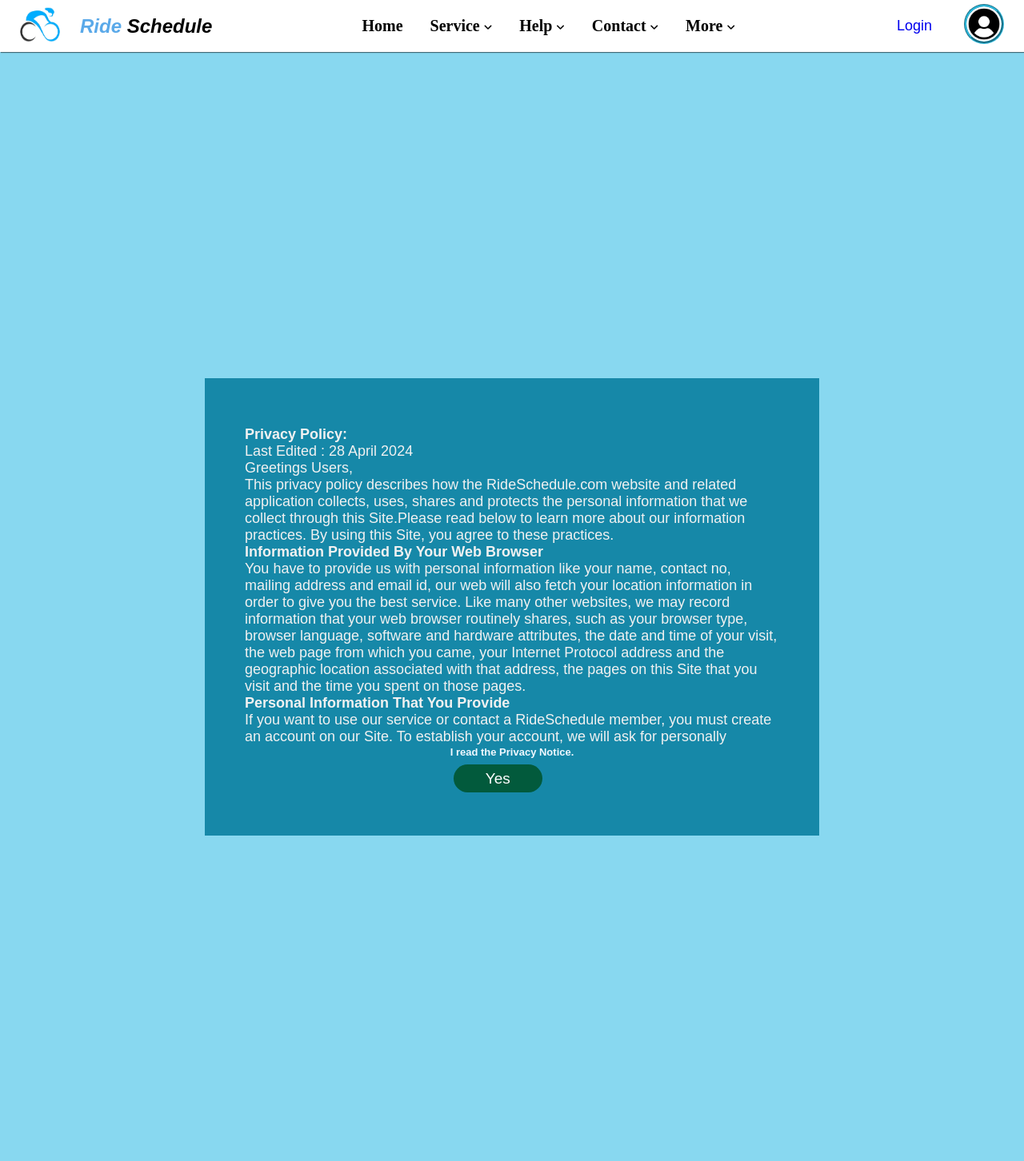
After one commit to ashrafi165/RideSchedule2.0, a Django app: page /policy in a window 1280 px wide. The commit adds this page. Shown: the whole page at 80% size. Run offline with Django 5.2, Linux system fonts and the light colour scheme; some libraries are stand-ins or nearby versions.

Commit message:
update 1.5.1
policy
rate Us
user Help center
contact

```diff
--- a/base/views.py
+++ b/base/views.py
@@ -3,3 +3,21 @@ from django.shortcuts import render
 # Create your views here.
 def home(request):
     return render (request, template_name='pages/home.html')
+
+
+def help(request):
+
+    return render(request, 'pages/help.html')
+
+
+def contact(request):
+
+    return render(request, 'pages/contact.html')
+
+def rateUs(request):
+
+    return render(request, 'pages/rateUs.html')
+
+def policy(request):
+
+    return render(request , 'pages/policy.html')
--- a/rideschedule/urls.py
+++ b/rideschedule/urls.py
@@ -42,6 +42,11 @@ urlpatterns = [
     path('userPost',s_view.userPost,name = 'userPost'),
     path('takeSchedule <str:id>',s_view.takeSchedule,name='takeSchedule'),
     path('deleteSchedule <str:id>',s_view.deleteSchedule,name='deleteSchedule'),
+
+    path('policy', b_view.policy, name = 'policy'),
+    path('rateUs', b_view.rateUs, name = 'rateUs'),
+    path('help', b_view.help , name = 'help'),
+    path('contact', b_view.contact , name = 'contact'),
 ]
 
 urlpatterns += static(settings.MEDIA_URL, document_root=settings.MEDIA_ROOT)
--- /dev/null
+++ b/static/css/UserHelpCenter.css
@@ -0,0 +1,59 @@
+*{
+    margin: 0;
+    padding: 0;
+    box-sizing: border-box;
+}
+
+
+.UserHelpCenterMain{
+    display: block;
+    position: relative;
+    height: 100vh;
+    width: 100%;
+    background-color: white;
+    z-index: -1;
+
+
+}
+
+.UserHelpCenterTop{
+
+    display: block;
+    color:white;
+    min-height: 250px;
+    width: 100%;
+
+    background-color: rgb(22, 136, 168);
+
+}
+
+.UserHelpCenterTopHead{
+     display: block;
+     font-family: "Ubuntu", sans-serif;
+     font-weight: 700;
+     font-style: normal;
+     padding-top: 40px;
+     margin-left: 100px;
+     font-size: 55px;
+
+}
+
+.UserHelpCenterBottomText{
+
+    font-family: "Source Sans 3", sans-serif;
+    font-optical-sizing: auto;
+    font-weight: 600;
+    font-style: normal;
+    margin-top: 200px;
+     margin-left: 150px;
+     font-size: 25px;
+}
+
+
+.UserHelpCenterBottom{
+    display: block;
+
+    height: 65vh;
+    width: 100%;
+    margin-bottom: 0px;
+}
--- /dev/null
+++ b/static/css/contact.css
@@ -0,0 +1,110 @@
+@import url('<link href="https://fonts.googleapis.com/css2?family=Poppins:ital,wght@0,100;0,200;0,300;0,400;0,500;0,600;0,700;0,800;0,900;1,100;1,200;1,300;1,400;1,500;1,600;1,700;1,800;1,900&display=swap" rel="stylesheet">')'
+*{
+    margin:0;
+    padding: 0;
+    box-sizing: border-box;
+    font-family:'Poppins', sans-serif;
+
+}
+.contact{
+    position: absolute;
+    min-height: 70vh;
+    padding:50px 100px;
+    width:100%;
+    display:flex;
+    justify-content: center;
+    align-items: center;
+    flex-direction:column;
+    z-index: -1;
+
+
+}
+.contactFrom{
+    width: 40%;
+    padding: 40px;
+    background:#fff;
+    border-radius: 10px;
+    border-style:solid;
+    border-width: 4px;
+    border-color:#00bcd4;
+
+
+}
+.contactFrom h2{
+    font-size: 30px;
+    color:#333;
+    font-weight: 500;
+    padding-bottom: 20px;
+}
+.contactFrom .inputBox{
+    position: relative;
+    width: 100%;
+    margin-top: 10px;
+
+
+}
+.contactFrom .inputBox input,
+.contactFrom .inputBox textarea{
+    width: 100%;
+    padding: 5px 0;
+    font-size: 16px;
+    margin: 10px 0;
+    border:none;
+    border-bottom:2px solid #333;
+    outline:none;
+    resize: none;
+
+
+}
+.contactFrom .inputBox span
+{
+    position:absolute;
+    left:0;
+    padding: 5px 0;
+    font-size: 16px;
+    margin: 10px 0;
+    pointer-events: none;
+    transition: 0.5s;
+    color:#666;
+
+
+}
+
+
+
+.contactFrom .inputBox input:focus ~ span,
+.contactFrom .inputBox input:valid ~ span,
+.contactFrom .inputBox textarea:focus ~ span,
+.contactFrom .inputBox textarea:valid ~ span
+{
+    color:red;
+    font-size: 12px;
+    transform: translateY(-20px);
+
+}
+.contactFrom .inputBox input[type="submit"]
+{
+    width: 100px;
+    background: #00bcd4;
+    color:#fff;
+    border: none;
+    cursor: pointer;
+    font-size: 18px;
+    border-radius: 20px;
+}
+.contactFrom .inputBox input[type="submit"]:hover{
+    opacity: 80%;
+    cursor: pointer;
+    background-color: #e91e63;
+}
+@media(max-width:991px)
+{
+    .contact{
+        padding: 50px;
+
+    }
+    .contactFrom{
+        width:100%;
+    }
+
+}
--- /dev/null
+++ b/static/css/policy.css
@@ -0,0 +1,80 @@
+.policy-body{
+    margin : 0;
+    padding : 0;
+    min-height: 100vh;
+    display : flex;
+    align-items: center;
+    justify-content: center;
+
+}
+.policy-box{
+    max-width:60%;
+    height: auto;
+    background-color: rgb(22, 136, 168);
+    color: aliceblue;
+    font-family: "Montserrat";
+    padding: 60px 30px;
+}
+.policy-text{
+    padding: 0 20px;
+    height: 400px;
+    overflow-y: auto;
+    font-size: 16px;
+    font-weight: 500;
+    color: #f1f1f1;
+
+}
+.base-body::-webkit-scrollbar{
+    width:0px;
+}
+.policy-text::-webkit-scrollbar{
+    width:2px;
+    background-color: #282828;
+}
+
+.policy-text::-webkit-scrollbar-thumb{
+    background-color: #f1f1f1;
+}
+
+.policy-text h2{
+    text-transform: upercase;
+}
+.policy-box h4{
+    font-size: 13px;
+    text-align: center;
+    padding: 0 40px;
+}
+
+
+
+.btn{
+    height: 30px;
+
+    padding: 7px 40px 7px 40px;
+    width: 30%;
+    border:0;
+    font-size: 19px;
+    font-weight:200;
+    align-items: center;
+    color: #fff;
+    transition: .3s linear ;
+
+}
+.buttons{
+    display:block;
+    padding: 0 20px;
+    width: 95%;
+    text-align: center;
+    margin-top: 15px;
+
+}
+
+.green-btn{
+    background-color: rgb(2, 90, 60);
+    border-radius: 25px;
+
+}
+.btn:hover{
+    opacity: .6;
+
+}
--- /dev/null
+++ b/static/css/rateUs.css
@@ -0,0 +1,155 @@
+@import url("https://fonts.googleapis.com/css?family=Tangerine");
+
+*{
+    margin: 0;
+    padding: 0;
+    box-sizing: border-box;
+    font-family:'Poppines', sans-serif;
+}
+
+.middleR{
+    display: grid;
+    height:90vh;
+    place-items: center;
+    text-align: center;
+    background-color: white;
+
+}
+.containR{
+    position: relative;
+    width: 400px;
+    background: #111;
+    padding:20px 30px;
+    border: 1px solid #444;
+    border-radius:5px;
+    display:flex;
+    align-items: center;
+    justify-content: center;
+    flex-direction: column;
+
+}
+.containR .postR{
+    display: none;
+
+}
+
+.containR .textR{
+    font-size: 25px;
+    color: #666;
+    font-weight:500;
+}
+.containR .editR{
+    position: absolute;
+    right:10px;
+    top:5px;
+    font-size: 16px;
+    color: #666;
+    font-weight:500;
+    cursor: pointer;
+
+}
+.containR .editR:hover{
+    text-decoration:underline;
+
+}
+.containR .star-widget input{
+    display: none;
+}
+.star-widget label{
+    font-size:40px;
+    color:#444;
+    padding:10px;
+    float:right;
+    transition: all 0.2s ease;
+}
+input:not(:checked) ~ label:hover,
+input:not(:checked) ~ label:hover ~ label{
+ color:#fd4;
+
+}
+input:checked ~ label
+{
+    color:#fd4;
+
+}
+
+input#rate-5:checked ~ label{
+    color:#fe7;
+    text-shadow:0 0 20px #952;
+}
+
+#rate-1:checked ~ .formR header:before{
+    content: "I just hate it 😠";
+}
+#rate-2:checked ~ .formR header:before{
+    content: "I don't like it 😔";
+}
+#rate-3:checked ~ .formR header:before{
+    content: "I just like it 😊 ";
+}
+#rate-4:checked ~ .formR header:before{
+    content: "It is awesome 🤗";
+}
+#rate-5:checked ~ .formR header:before{
+    content: "I just love it 😍";
+}
+.containR .formR{
+    display: none;
+
+}
+input:checked ~ .formR{
+    display: block;
+}
+.formR header{
+    width:100%;
+    font-size:25px;
+    color: #fe7;
+    font-weight: 500;
+    margin:5px 0 20px 0;
+    text-align: center;
+    transition: all 0.2s ease;
+
+}
+
+
+.formR .textareaR{
+    height:100px;
+    width: 100%;
+    overflow:hidden;
+
+}
+
+.formR .textareaR textarea{
+    height: 100%;
+    width: 100%;
+    outline: none;
+    color: #eee;
+    border: 1px solid #333;
+    background: #222;
+    padding: 10px;
+    font-size: 17px;
+    resize: none;
+}
+.formR .btn{
+    height: 45px;
+    width:100%;
+    margin: 15px 0;
+
+}
+.formR .btn button{
+    height: 100%;
+    width: 100%;
+    border:1px solid #444;
+    outline:none;
+    background: #222;
+    color:#999;
+    font-size: 17px;
+    font-weight: 500;
+    text-transform:uppercase;
+    cursor:pointer;
+    transition: all 0.3s ease;
+}
+
+.formR .btn button:hover{
+    background: #1b1b1b;
+}
--- a/templates/base/base.html
+++ b/templates/base/base.html
@@ -19,6 +19,11 @@
     <link rel = "stylesheet" href = "{% static 'css/footer.css' %}">
     <link rel = "stylesheet" href = "{% static 'css/schedulePost.css' %}">
 
+    <link rel = "stylesheet" href = "{% static 'css/policy.css' %}">
+    <link rel = "stylesheet" href = "{% static 'css/rateUs.css' %}">
+    <link rel = "stylesheet" href = "{% static 'css/UserHelpCenter.css' %}">
+    <link rel = "stylesheet" href = "{% static 'css/contact.css' %}">
+
 </head>
 
 {% include "../base/navbar.html" %}
--- a/templates/base/navbar.html
+++ b/templates/base/navbar.html
@@ -19,11 +19,11 @@
                                     <li><a href="#">Custom Schedule</a></li>
                                 {% else %}
                                     <li><a href="{% url 'schedulePost' %}">Take a Schedule</a></li>
-                                    <li><a href="#">Policies</a></li>
+                                    <li><a href="{% url 'policy' %}">Policies</a></li>
                                     <li><a href="#">Emergency Support</a></li><hr>
                                 {% endif %}
                             {% else %}
-                                    <li><a href="#">Policies</a></li>
+                                    <li><a href="{% url 'policy' %}">Policies</a></li>
                                     <li><a href="#">Emergency Support</a></li>
 
                              {% endif %}
@@ -36,10 +36,10 @@
                 <li><a href="#" class="fix">Help <i class="fas fa-angle-down" style="font-size:12px;"></i> </a>
                     <div class="dropdown" >
                         <ul >
-                            <li><a href="#">User help center</a></li>
-                            <li><a href="#">Rider help center</a></li>
-                            <li><a href="#">Walk in support center</a></li>
-                            <li><a href="#">How to join Ride Schedule</a></li>
+                            <li><a href="{% url 'help' %}">User help center</a></li>
+                            <li><a href="{% url 'help' %}">Rider help center</a></li>
+                            <li><a href="{% url 'help' %}">Walk in support center</a></li>
+                            <li><a href="{% url 'help' %}">How to join Ride Schedule</a></li>
                         </ul>
 
                     </div>
@@ -47,7 +47,7 @@
                 <li><a href="#" class="fix">Contact <i class="fas fa-angle-down" style="font-size:12px;"></i> </a>
                     <div class="dropdown" >
                         <ul >
-                            <li><a href="#"><i class="fa fa-comment"></i> Send a message</a></li>
+                            <li><a href="{% url 'contact' %}"><i class="fa fa-comment"></i> Send a message</a></li>
 
                             <li><a href="#"><i class="fa fa-phone"></i> Helpline +123456</a></li><hr>
                             <li>&nbsp;&nbsp;
@@ -63,10 +63,10 @@
                     <div class="dropdown" >
                         <ul >
 
-                            <li><a href="#">Permissions</a></li>
-                            <li><a href="#">Rate Us</a></li>
+                            <li><a href="{% url 'policy' %}">Permissions</a></li>
+                            <li><a href="{% url 'rateUs' %}">Rate Us</a></li>
 
-                            <li><a href="#">Policies</a></li>
+                            <li><a href="{% url 'policy' %}">Policies</a></li>
 
 
                         </ul>
--- /dev/null
+++ b/templates/pages/policy.html
@@ -0,0 +1,36 @@
+{% extends "../base/base.html" %}
+{% load static %}
+{% block content %}
+<div class="policy-body">
+    <div class="policy-box">
+        <div class="policy-text">
+            <h1>Privacy Policy:</h1>
+            <p> Last Edited : 28 April 2024</p>
+            <p>Greetings Users,</p>
+            <p>This privacy policy describes how the RideSchedule.com website and related application collects, uses, shares and protects the personal information that we collect through this Site.Please read below to learn more about our information practices. By using this Site, you agree to these practices. </p>
+
+            <h2>Information Provided By Your Web Browser</h2>
+            <p>You have to provide us with personal information like your name, contact no, mailing address and email id, our web will also fetch your location information in order to give you the best service. Like many other websites, we may record information that your web browser routinely shares, such as your browser type, browser language, software and hardware attributes, the date and time of your visit, the web page from which you came, your Internet Protocol address and the geographic location associated with that address, the pages on this Site that you visit and the time you spent on those pages.</p>
+
+            <h2>Personal Information That You Provide</h2>
+             <p>If you want to use our service or contact a RideSchedule member, you must create an account on our Site. To establish your account, we will ask for personally identifiable information that can be used to contact or identify you, which may include your name, phone number, and e-mail address. We may also collect demographic information about you, such as your zip code, and allow you to submit additional information that will be part of your RideSchedule profile.
+            </p>
+            <h2>Payment Information</h2>
+            <p>Our payment channel are both online and cash on delivery. Thus, if you are a Rider, you will make payments once the driver you accepted. We will have your adress and cotact no. in order to identify the Rider.</p>
+            <h2>Ratings And Reviews</h2>
+            <p>If you are a Rider or Driver, you will be able to rate and review on our services. If you choose to submit a rating, this will be aggregated with other ratings and available to other registered users of the Site. If you submit a review, your review along with your user name will be posted for everyone to see.</p>
+             <h2>How We Protect Your Data</h2>
+             <p>If you have registered on this Site, you should be sure to protect your user ID and password to prevent others from being able to access the Site in your name. You should also be on guard for “phishing” scams and similar types of identity theft schemes. We do not and will not, at any time, request your credit card information, your account ID, login password, or national identification numbers in a non-secure or unsolicited e-mail or telephone communication.
+
+                If there is a breach of security involving your personal data that requires notification, you agree that we may notify you about the breach via email or by a conspicuous posting on this Site. We will make the notification without unreasonable delay, consistent with the legitimate needs of law enforcement and any measures necessary to determine the scope of the breach and restore the reasonable integrity of the data system.</p>
+                <h2>This Policy Is An Agreement</h2>
+                <p>When you visit this Site, you are accepting the practices described in this Privacy Policy.</p>
+        </div>
+        <h4>I read the Privacy Notice.</h4>
+        <div class="buttons">
+            <a href="{% url 'home' %}" class="btn green-btn">Yes</a>
+        </div>
+
+    </div>
+</div>
+{% endblock %}
```
Also changed, not shown: templates/pages/contact.html (added, +32 -0 lines), templates/pages/help.html (added, +24 -0 lines), templates/pages/rateUs.html (added, +56 -0 lines).
